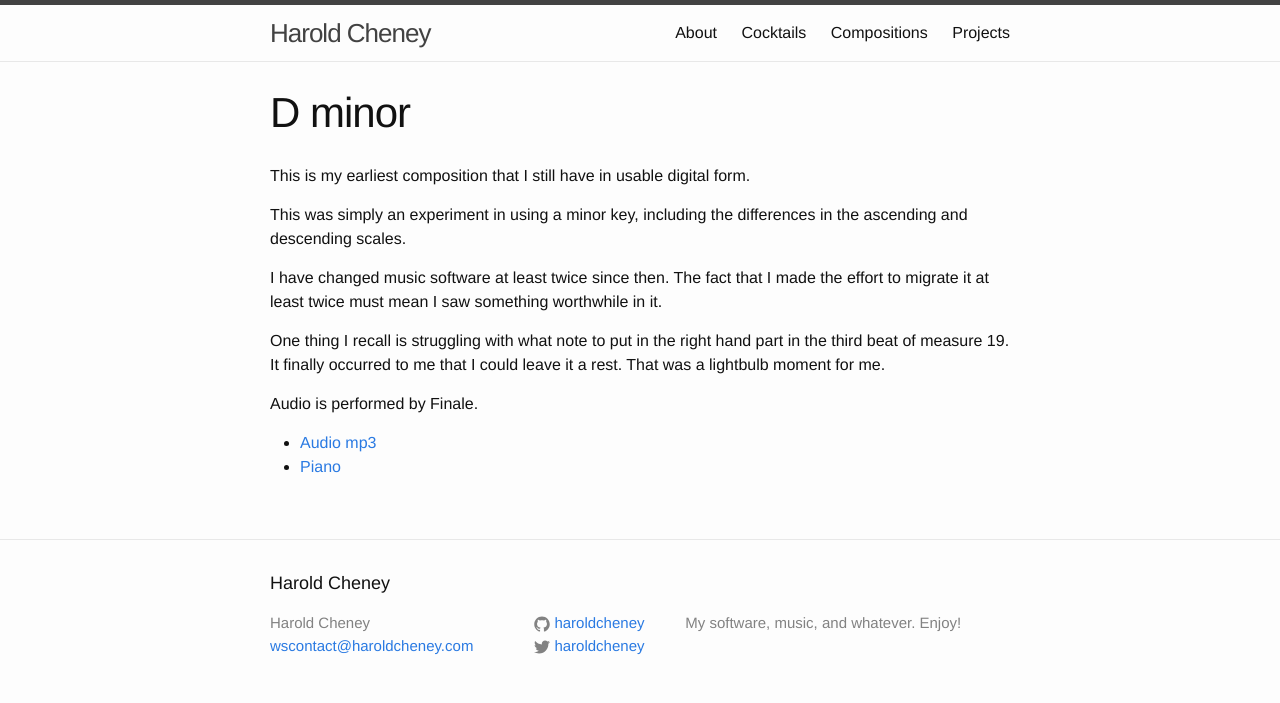
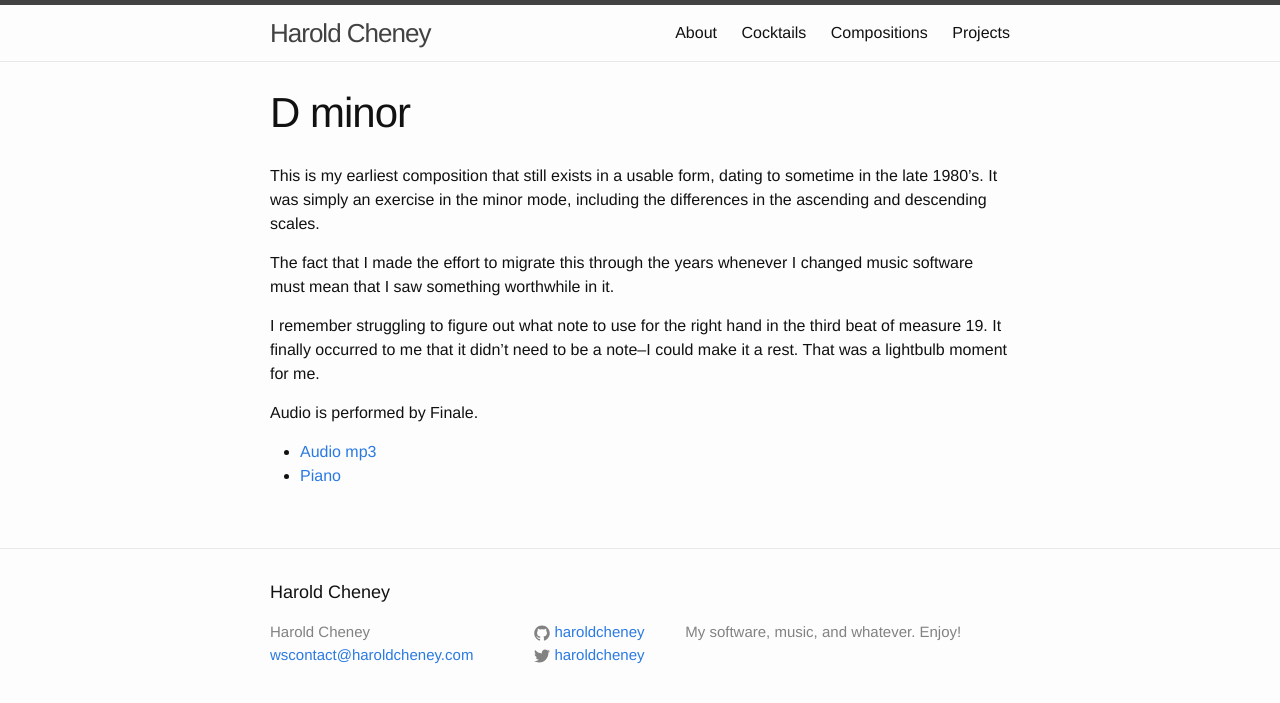
Before and after one commit to haroldcheney/haroldcheney.github.io, a Jekyll site: the page built from _compositions/d-minor.md, in a window 1280 px wide. Shown: the top 703 px of the page. Built offline with Jekyll 4.4.1, drawn with Linux system fonts in a browser that asks for light colours.

Commit message:
Edit content

```diff
--- a/_compositions/d-minor.md
+++ b/_compositions/d-minor.md
@@ -6,16 +6,15 @@ audio:
 parts:
   - Piano
 ---
-This is my earliest composition that I still have in usable digital form.
+This is my earliest composition that still exists in a usable form, dating to
+sometime in the late 1980's. It was simply an exercise in the minor mode,
+including the differences in the ascending and descending scales.
 
-This was simply an experiment in using a minor key, including the differences in
-the ascending and descending scales.
+The fact that I made the effort to migrate this through the years whenever I
+changed music software must mean that I saw something worthwhile in it.
 
-I have changed music software at least twice since then. The fact that I made the
-effort to migrate it at least twice must mean I saw something worthwhile in it.
-
-One thing I recall is struggling with what note to put in the right hand part
-in the third beat of measure 19. It finally occurred to me that I could leave it
-a rest. That was a lightbulb moment for me.
+I remember struggling to figure out what note to use for the right hand in the
+third beat of measure 19. It finally occurred to me that it didn't need to be a
+note--I could make it a rest. That was a lightbulb moment for me.
 
 Audio is performed by Finale.
```
Also changed, not shown: _cocktails/hendricks.md (+1 -2 lines), _cocktails/nocheney.md (+4 -2 lines), _cocktails/noscotch.md (+18 -8 lines).
